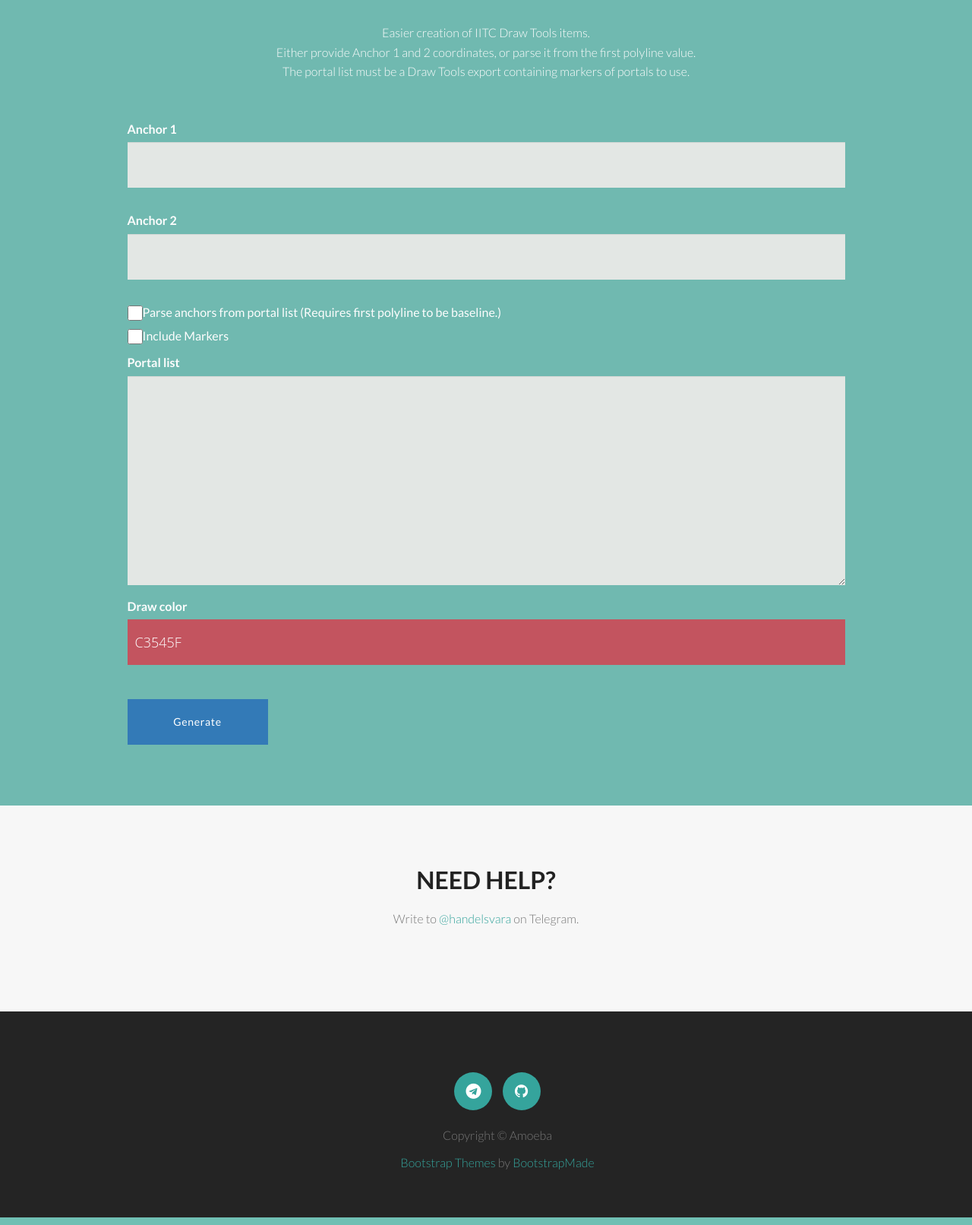
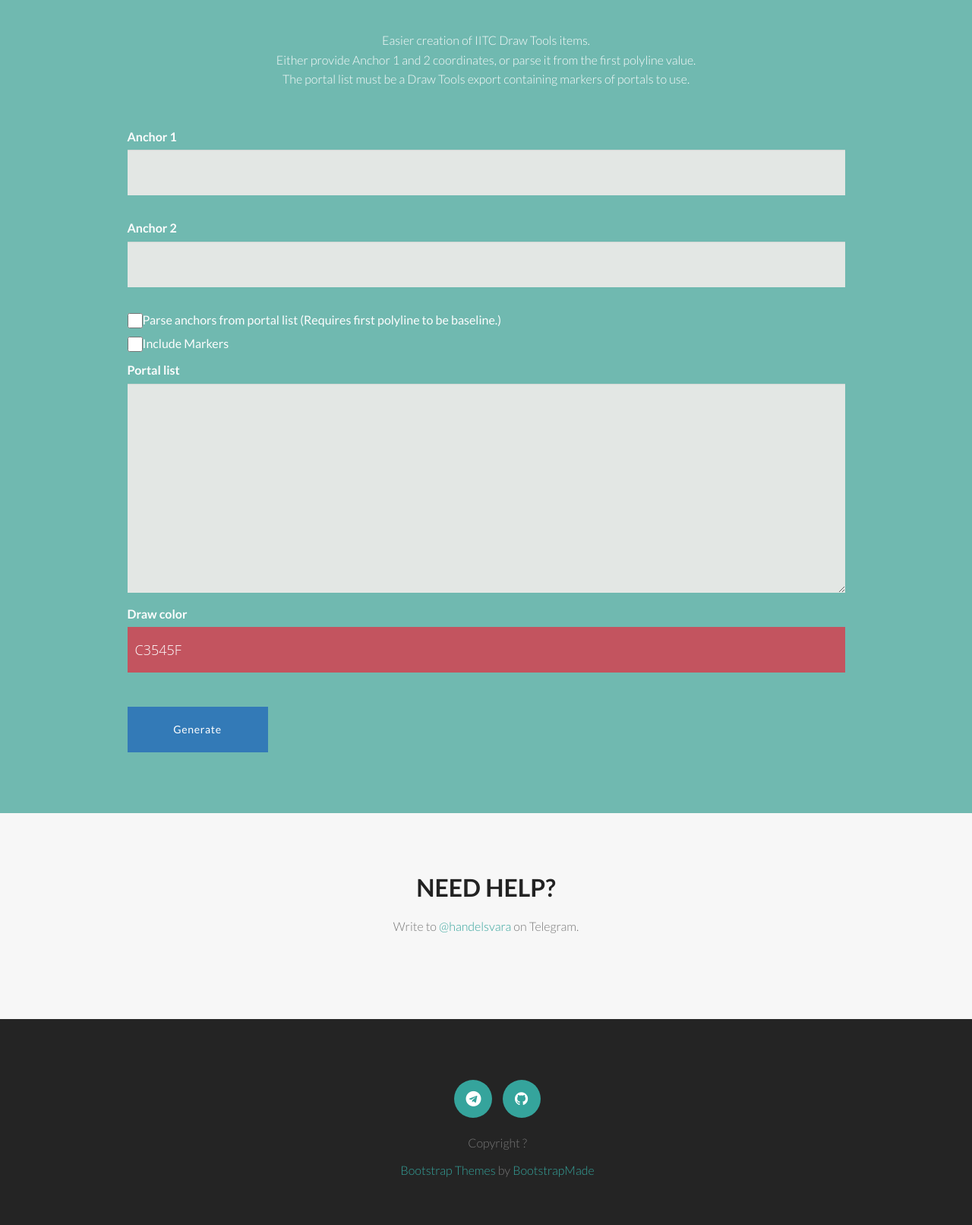
Before and after one commit to fulhack-io/field-drawer, a Flask app: page / in a window 1280 px wide. Shown: the part 100-1712 px from the top of the page at 76% size. Run offline with Flask 2, Linux system fonts and the light colour scheme; some libraries are stand-ins or nearby versions.

Commit message:
Incresed padding

```diff
--- a/app/static/css/amoeba.css
+++ b/app/static/css/amoeba.css
@@ -438,7 +438,7 @@ h1 a.navbar-brand {
 =========================== */
 
 section.featured {
-	padding: 130px 0 60px;
+	padding: 140px 0 60px;
 	background: #70B9B0;
 	color: #fdfdfd;
 }
--- a/app/templates/draw.html
+++ b/app/templates/draw.html
@@ -1,6 +1,15 @@
 {% extends "bootstrap/base.html" %}
 {% import "bootstrap/wtf.html" as wtf %}
 {%- block head -%}
+    {%- block metas %}
+        <meta charset="UTF-8">
+        <meta name="description" content="Ingres IITC Draw Tools Field Drawer">
+        <meta name="keywords" content="ingress,iitc,draw-tools">
+        <meta name="author" content="klippo">
+        <meta name="viewport" content="width=device-width, initial-scale=1.0">
+    {%- endblock metas %}
+    <title>ingress.fulhack.io</title>
+
     {%- block styles -%}
         {{ super() }}
         <link rel="stylesheet" type="text/css" href="{{ url_for('static', filename='css/isotope.css') }}" media="screen" />
@@ -16,7 +25,6 @@
         <script src="{{ url_for('static', filename='js/clipboard.min.js') }}"></script>
         <script src="{{ url_for('static', filename='js/jscolor.min.js') }}"></script>
     {% endblock %}
-    <title>ingress.fulhack.io</title>
 
 {% endblock head %}
 {%- block body -%}
@@ -123,7 +131,7 @@
                 </div>
 
                 <div class="row align-center copyright">
-                    <div class="col-sm-12"><p>Copyright &copy; Amoeba</p>
+                    <div class="col-sm-12"><p>Copyright ?</p>
                         <div class="credits">
                             <!--
                                 All the links in the footer should remain intact.
```
